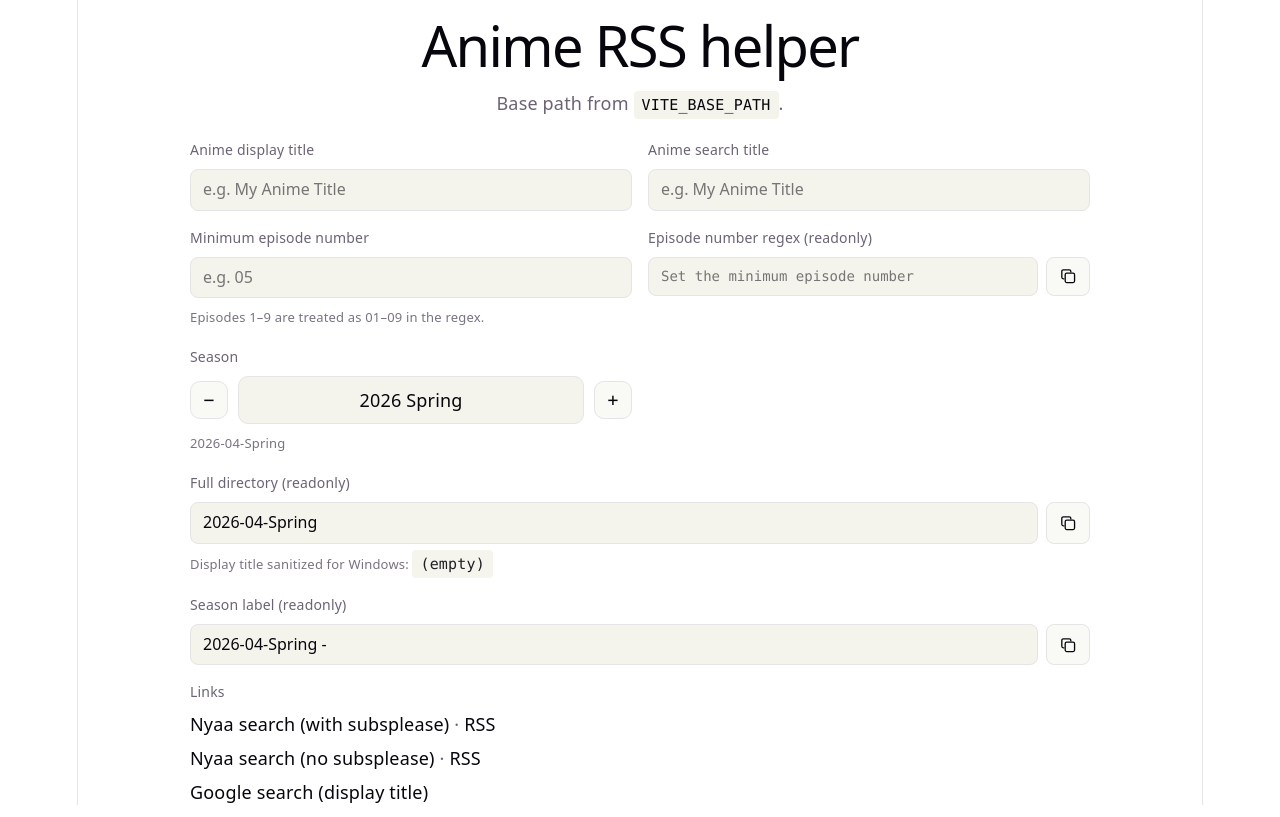
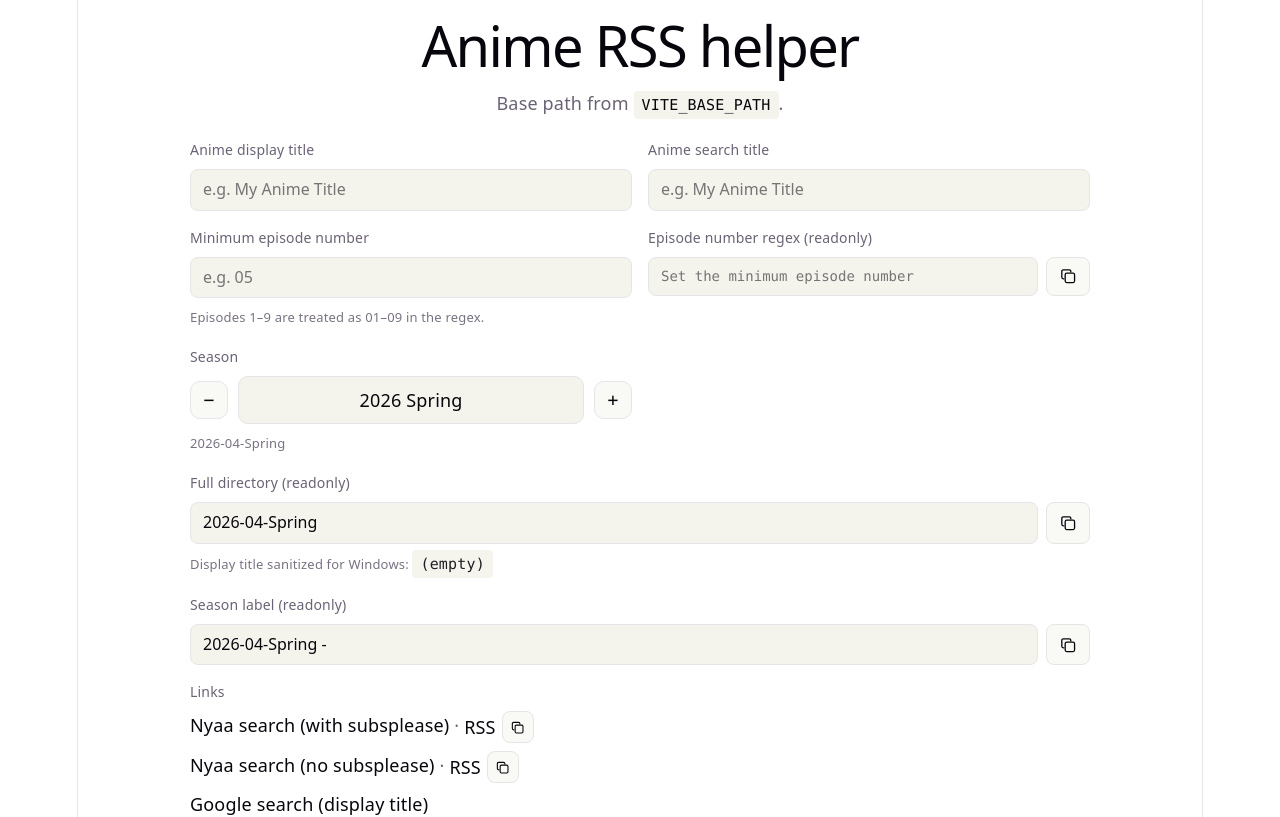
Before and after one commit to amcsi/anime-qbittorrent-rss, a React (Vite) app: page / in a window 1280 px wide. Built offline with nearby package versions, Linux system fonts and the light colour scheme.

Commit message:
Add copy-to-clipboard link by RSS feeds as well

```diff
--- a/src/App.css
+++ b/src/App.css
@@ -278,6 +278,23 @@
   display: block;
 }
 
+.copy-btn--inline {
+  width: 32px;
+  height: 32px;
+}
+
+.copy-btn--inline .copy-icon {
+  width: 15px;
+  height: 15px;
+}
+
+.link-rss-group {
+  display: inline-flex;
+  align-items: center;
+  gap: 6px;
+  vertical-align: middle;
+}
+
 .season-row {
   display: flex;
   align-items: center;
--- a/src/App.tsx
+++ b/src/App.tsx
@@ -342,6 +342,9 @@ function App() {
   const nyaaRssUrl = (query: string) =>
     `https://nyaa.si/?page=rss&f=0&c=0_0&q=${encodeURIComponent(query)}`;
 
+  const nyaaRssWithSubsUrl = nyaaRssUrl(nyaaQueryWithSubsPlease);
+  const nyaaRssNoSubsUrl = nyaaRssUrl(nyaaQueryNoSubsPlease);
+
   const googleUrl = `https://www.google.com/search?q=${encodeURIComponent(`${animeDisplayTitle} myanimelist`)}`;
 
   return (
@@ -459,18 +462,38 @@ function App() {
                     Nyaa search (with subsplease)
                   </a>
                   {" · "}
-                  <a href={nyaaRssUrl(nyaaQueryWithSubsPlease)} target="_blank" rel="noreferrer">
-                    RSS
-                  </a>
+                  <span className="link-rss-group">
+                    <a href={nyaaRssWithSubsUrl} target="_blank" rel="noreferrer">
+                      RSS
+                    </a>
+                    <button
+                      type="button"
+                      className="copy-btn copy-btn--inline"
+                      onClick={() => void copyToClipboard(nyaaRssWithSubsUrl)}
+                      aria-label="Copy Nyaa RSS URL (with subsplease)"
+                    >
+                      <CopyIcon />
+                    </button>
+                  </span>
                 </li>
                 <li>
                   <a href={nyaaSearchUrl(nyaaQueryNoSubsPlease)} target="_blank" rel="noreferrer">
                     Nyaa search (no subsplease)
                   </a>
                   {" · "}
-                  <a href={nyaaRssUrl(nyaaQueryNoSubsPlease)} target="_blank" rel="noreferrer">
-                    RSS
-                  </a>
+                  <span className="link-rss-group">
+                    <a href={nyaaRssNoSubsUrl} target="_blank" rel="noreferrer">
+                      RSS
+                    </a>
+                    <button
+                      type="button"
+                      className="copy-btn copy-btn--inline"
+                      onClick={() => void copyToClipboard(nyaaRssNoSubsUrl)}
+                      aria-label="Copy Nyaa RSS URL (no subsplease)"
+                    >
+                      <CopyIcon />
+                    </button>
+                  </span>
                 </li>
                 <li>
                   <a href={googleUrl} target="_blank" rel="noreferrer">
```
